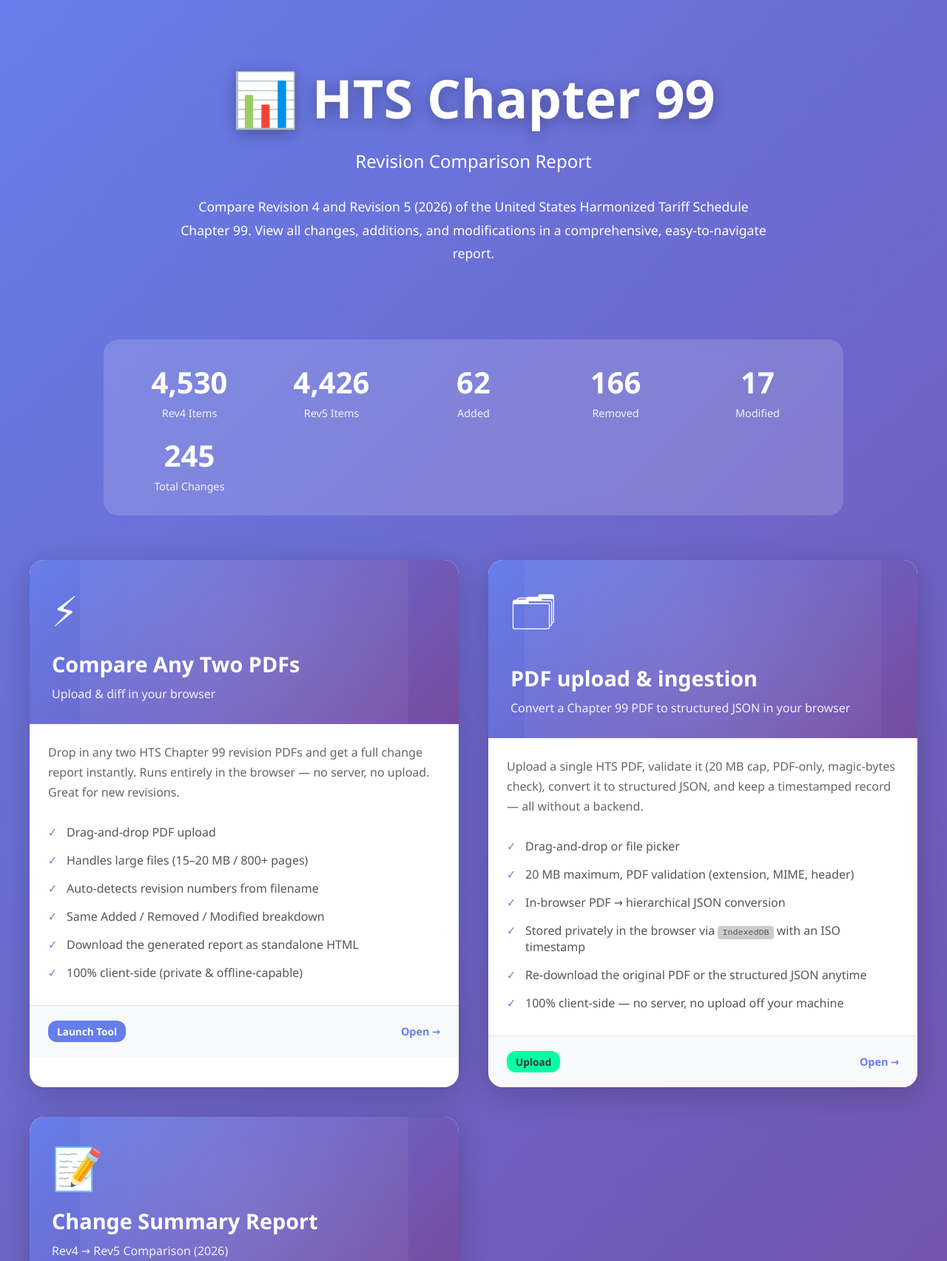
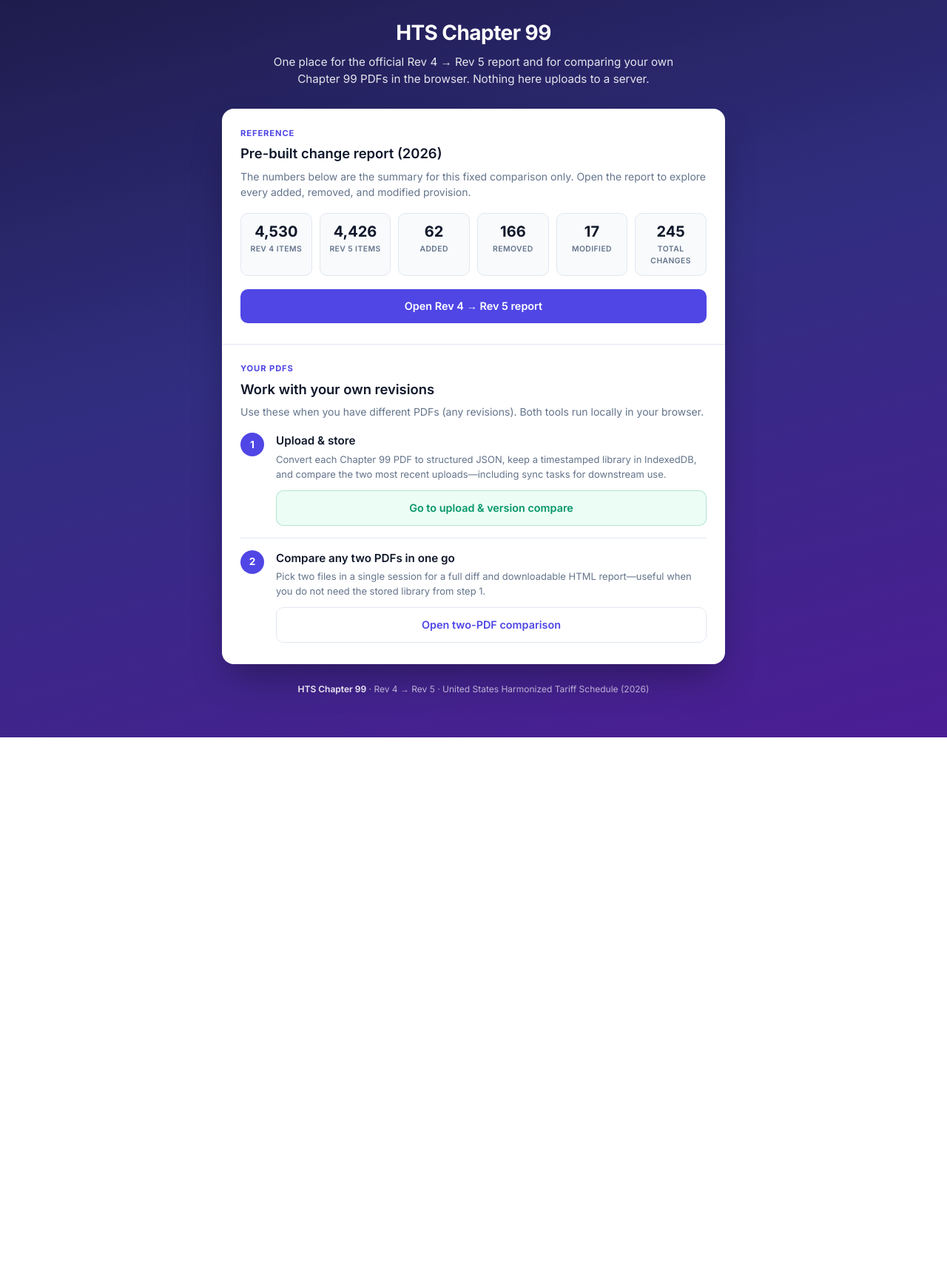
Before and after one commit to essashahid/comparison-tool, a plain HTML site: page index.html in a window 1280 px wide. Shown: the part 17-1722 px from the top of the page at 74% size. After the commit the page ends 1014 px from the top, so only its background shows below. Drawn offline with Linux system fonts and the light colour scheme.

Commit message:
refactor(hub): clearer index layout and workflow
Replace three disconnected cards with a single panel: tie Rev4→Rev5
stats to the pre-built report and present upload/compare as numbered
steps. Tighten copy and align typography with the rest of the app.

Made-with: Cursor

```diff
--- a/index.html
+++ b/index.html
@@ -3,429 +3,312 @@
 <head>
   <meta charset="UTF-8">
   <meta name="viewport" content="width=device-width, initial-scale=1.0">
-    <title>HTS Chapter 99: Visualization Hub</title>
+  <title>HTS Chapter 99 — Tools &amp; Reports</title>
+  <link href="https://fonts.googleapis.com/css2?family=Inter:wght@400;500;600;700&display=swap" rel="stylesheet">
   <style>
-        * {
-            margin: 0;
-            padding: 0;
-            box-sizing: border-box;
+    :root {
+      --bg0: #1e1b4b;
+      --bg1: #312e81;
+      --surface: #ffffff;
+      --surface2: #f8fafc;
+      --border: #e2e8f0;
+      --text: #0f172a;
+      --muted: #64748b;
+      --accent: #4f46e5;
+      --accent-hover: #4338ca;
+      --green: #059669;
+      --green-bg: #ecfdf5;
     }
 
+    * { margin: 0; padding: 0; box-sizing: border-box; }
+
     body {
-            font-family: 'Segoe UI', Tahoma, Geneva, Verdana, sans-serif;
-            background: linear-gradient(135deg, #667eea 0%, #764ba2 100%);
-            color: #333;
+      font-family: 'Inter', system-ui, sans-serif;
+      background: linear-gradient(165deg, var(--bg0) 0%, var(--bg1) 45%, #4c1d95 100%);
+      color: var(--text);
       min-height: 100vh;
-            padding: 20px;
+      line-height: 1.5;
     }
 
-        .container {
-            max-width: 1400px;
+    .page {
+      max-width: 720px;
+      margin: 0 auto;
+      padding: 40px 20px 56px;
+    }
+
+    .page-header {
+      text-align: center;
+      color: #fff;
+      margin-bottom: 28px;
+    }
+
+    .page-header h1 {
+      font-size: 1.75rem;
+      font-weight: 700;
+      letter-spacing: -0.02em;
+      margin-bottom: 8px;
+    }
+
+    .page-header .tagline {
+      font-size: 0.95rem;
+      opacity: 0.88;
+      max-width: 36em;
       margin: 0 auto;
     }
 
-        .hero {
-            text-align: center;
-            padding: 80px 20px 60px;
-            color: white;
+    /* Single connected column */
+    .hub {
+      background: var(--surface);
+      border-radius: 16px;
+      box-shadow: 0 25px 50px -12px rgba(0, 0, 0, 0.35);
+      overflow: hidden;
+      border: 1px solid rgba(255, 255, 255, 0.12);
     }
 
-        .hero h1 {
-            font-size: 4.5em;
-            margin-bottom: 20px;
-            text-shadow: 0 4px 20px rgba(0,0,0,0.3);
-            animation: fadeInDown 0.8s ease;
+    .hub-section {
+      padding: 24px 24px 28px;
+      border-bottom: 1px solid var(--border);
     }
 
-        .hero .subtitle {
-            font-size: 1.5em;
-            opacity: 0.95;
-            margin-bottom: 30px;
-            animation: fadeInUp 0.8s ease 0.2s both;
+    .hub-section:last-child {
+      border-bottom: none;
     }
 
-        .hero .description {
-            font-size: 1.1em;
-            opacity: 0.9;
-            max-width: 800px;
-            margin: 0 auto;
-            line-height: 1.8;
-            animation: fadeInUp 0.8s ease 0.4s both;
+    .section-label {
+      font-size: 0.7rem;
+      font-weight: 700;
+      text-transform: uppercase;
+      letter-spacing: 0.08em;
+      color: var(--accent);
+      margin-bottom: 6px;
     }
 
-        .stats-banner {
-            background: rgba(255,255,255,0.15);
-            backdrop-filter: blur(10px);
-            border-radius: 20px;
-            padding: 30px;
-            margin: 40px auto;
-            max-width: 1000px;
-            display: grid;
-            grid-template-columns: repeat(auto-fit, minmax(150px, 1fr));
-            gap: 20px;
-            animation: fadeInUp 0.8s ease 0.6s both;
+    .section-title {
+      font-size: 1.15rem;
+      font-weight: 600;
+      color: var(--text);
+      margin-bottom: 6px;
     }
 
-        .stat-item {
-            text-align: center;
-            color: white;
+    .section-lead {
+      font-size: 0.875rem;
+      color: var(--muted);
+      margin-bottom: 18px;
     }
 
-        .stat-value {
-            font-size: 2.5em;
-            font-weight: bold;
-            margin-bottom: 5px;
+    /* Stats tied to the built-in report */
+    .stats {
+      display: grid;
+      grid-template-columns: repeat(3, 1fr);
+      gap: 10px;
+      margin-bottom: 18px;
     }
 
-        .stat-label {
-            font-size: 0.9em;
-            opacity: 0.9;
-        }
-
-        .visualizations-grid {
-            display: grid;
-            grid-template-columns: repeat(auto-fit, minmax(500px, 1fr));
-            gap: 40px;
-            margin-top: 60px;
-            max-width: 800px;
-            margin-left: auto;
-            margin-right: auto;
-        }
-
-        .viz-card {
-            background: white;
-            border-radius: 20px;
-            padding: 0;
-            box-shadow: 0 10px 40px rgba(0,0,0,0.2);
-            transition: all 0.3s ease;
-            overflow: hidden;
-            cursor: pointer;
-            text-decoration: none;
-            color: inherit;
-            display: block;
-            animation: fadeInUp 0.8s ease both;
-        }
-
-        .viz-card:nth-child(1) { animation-delay: 0.1s; }
-        .viz-card:nth-child(2) { animation-delay: 0.2s; }
-        .viz-card:nth-child(3) { animation-delay: 0.3s; }
-        .viz-card:nth-child(4) { animation-delay: 0.4s; }
-        .viz-card:nth-child(5) { animation-delay: 0.5s; }
-
-        .viz-card:hover {
-            transform: translateY(-10px) scale(1.02);
-            box-shadow: 0 20px 60px rgba(0,0,0,0.3);
-        }
-
-        .card-header {
-            padding: 30px;
-            background: linear-gradient(135deg, #667eea 0%, #764ba2 100%);
-            color: white;
-            position: relative;
-            overflow: hidden;
-        }
-
-        .card-header::before {
-            content: '';
-            position: absolute;
-            top: -50%;
-            right: -50%;
-            width: 200%;
-            height: 200%;
-            background: radial-gradient(circle, rgba(255,255,255,0.1) 0%, transparent 70%);
-            animation: rotate 20s linear infinite;
-        }
-
-        .card-icon {
-            font-size: 3.5em;
-            margin-bottom: 15px;
-            display: block;
-        }
-
-        .card-title {
-            font-size: 1.8em;
-            font-weight: bold;
-            margin-bottom: 10px;
-            position: relative;
-            z-index: 1;
-        }
-
-        .card-subtitle {
-            font-size: 1em;
-            opacity: 0.9;
-            position: relative;
-            z-index: 1;
-        }
-
-        .card-body {
-            padding: 25px;
-        }
-
-        .card-description {
-            color: #666;
-            line-height: 1.7;
-            margin-bottom: 20px;
-        }
-
-        .card-features {
-            list-style: none;
-            padding: 0;
-        }
-
-        .card-features li {
-            padding: 8px 0;
-            color: #555;
-            position: relative;
-            padding-left: 25px;
-        }
-
-        .card-features li::before {
-            content: '✓';
-            position: absolute;
-            left: 0;
-            color: #667eea;
-            font-weight: bold;
-        }
-
-        .card-footer {
-            padding: 20px 25px;
-            background: #f8f9fa;
-            border-top: 1px solid #e0e0e0;
-            display: flex;
-            justify-content: space-between;
-            align-items: center;
-        }
-
-        .card-badge {
-            padding: 5px 12px;
-            border-radius: 12px;
-            font-size: 0.85em;
-            font-weight: bold;
-        }
-
-        .badge-primary {
-            background: #667eea;
-            color: white;
-        }
-
-        .badge-success {
-            background: #06ffa5;
-            color: #333;
-        }
-
-        .badge-warning {
-            background: #fee140;
-            color: #333;
-        }
-
-        .badge-info {
-            background: #4facfe;
-            color: white;
-        }
-
-        .badge-purple {
-            background: #9d4edd;
-            color: white;
-        }
-
-        .arrow-link {
-            color: #667eea;
-            font-weight: bold;
-            font-size: 0.9em;
-        }
-
-        .card-body code {
-            background: rgba(0,0,0,0.2);
-            padding: 2px 6px;
-            border-radius: 4px;
-            font-size: 0.9em;
-        }
-
-        .footer {
-            text-align: center;
-            padding: 60px 20px 40px;
-            color: white;
-            opacity: 0.9;
-        }
-
-        .footer p {
-            margin: 10px 0;
-            font-size: 1.1em;
-        }
-
-        @keyframes fadeInDown {
-            from {
-                opacity: 0;
-                transform: translateY(-30px);
-            }
-            to {
-                opacity: 1;
-                transform: translateY(0);
+    @media (min-width: 540px) {
+      .stats {
+        grid-template-columns: repeat(6, 1fr);
       }
     }
 
-        @keyframes fadeInUp {
-            from {
-                opacity: 0;
-                transform: translateY(30px);
-            }
-            to {
-                opacity: 1;
-                transform: translateY(0);
-            }
+    .stat {
+      background: var(--surface2);
+      border-radius: 10px;
+      padding: 12px 8px;
+      text-align: center;
+      border: 1px solid var(--border);
     }
 
-        @keyframes rotate {
-            from {
-                transform: rotate(0deg);
-            }
-            to {
-                transform: rotate(360deg);
-            }
+    .stat-val {
+      font-size: 1.25rem;
+      font-weight: 700;
+      color: var(--text);
+      line-height: 1.2;
     }
 
-        @media (max-width: 768px) {
-            .hero h1 {
-                font-size: 2.5em;
+    .stat-lbl {
+      font-size: 0.65rem;
+      font-weight: 600;
+      text-transform: uppercase;
+      letter-spacing: 0.04em;
+      color: var(--muted);
+      margin-top: 4px;
     }
 
-            .hero .subtitle {
-                font-size: 1.2em;
+    .btn {
+      display: inline-flex;
+      align-items: center;
+      justify-content: center;
+      gap: 8px;
+      padding: 12px 20px;
+      border-radius: 10px;
+      font-family: inherit;
+      font-size: 0.9rem;
+      font-weight: 600;
+      text-decoration: none;
+      border: none;
+      cursor: pointer;
+      transition: background 0.15s, transform 0.15s;
     }
 
-            .visualizations-grid {
-                grid-template-columns: 1fr;
+    .btn:active { transform: scale(0.98); }
+
+    .btn-primary {
+      background: var(--accent);
+      color: #fff;
+      width: 100%;
     }
+
+    .btn-primary:hover { background: var(--accent-hover); }
+
+    .btn-secondary {
+      background: var(--green-bg);
+      color: var(--green);
+      border: 1px solid rgba(5, 150, 105, 0.25);
+      width: 100%;
+    }
+
+    .btn-secondary:hover {
+      background: #d1fae5;
+    }
+
+    .btn-ghost {
+      background: transparent;
+      color: var(--accent);
+      border: 1px solid var(--border);
+      width: 100%;
+    }
+
+    .btn-ghost:hover {
+      background: var(--surface2);
+    }
+
+    /* Workflow steps */
+    .flow {
+      display: flex;
+      flex-direction: column;
+      gap: 0;
+    }
+
+    .flow-step {
+      display: grid;
+      grid-template-columns: auto 1fr;
+      gap: 14px 16px;
+      padding: 16px 0;
+      border-bottom: 1px solid var(--border);
+      align-items: start;
+    }
+
+    .flow-step:last-child {
+      border-bottom: none;
+      padding-bottom: 0;
+    }
+
+    .flow-step:first-child {
+      padding-top: 0;
+    }
+
+    .step-num {
+      width: 32px;
+      height: 32px;
+      border-radius: 50%;
+      background: var(--accent);
+      color: #fff;
+      font-size: 0.85rem;
+      font-weight: 700;
+      display: flex;
+      align-items: center;
+      justify-content: center;
+      flex-shrink: 0;
+    }
+
+    .step-body h3 {
+      font-size: 0.95rem;
+      font-weight: 600;
+      margin-bottom: 4px;
+    }
+
+    .step-body p {
+      font-size: 0.8125rem;
+      color: var(--muted);
+      margin-bottom: 12px;
+    }
+
+    .footnote {
+      text-align: center;
+      font-size: 0.75rem;
+      color: rgba(255, 255, 255, 0.65);
+      margin-top: 24px;
+      line-height: 1.6;
+    }
+
+    .footnote strong {
+      color: rgba(255, 255, 255, 0.9);
+      font-weight: 600;
     }
   </style>
 </head>
 <body>
-    <div class="container">
-        <div class="hero">
-            <h1>📊 HTS Chapter 99</h1>
-            <p class="subtitle">Revision Comparison Report</p>
-            <p class="description">
-                Compare Revision 4 and Revision 5 (2026) of the United States
-                Harmonized Tariff Schedule Chapter 99. View all changes, additions,
-                and modifications in a comprehensive, easy-to-navigate report.
+  <div class="page">
+    <header class="page-header">
+      <h1>HTS Chapter 99</h1>
+      <p class="tagline">
+        One place for the official Rev&nbsp;4 → Rev&nbsp;5 report and for comparing your own Chapter&nbsp;99 PDFs in the browser. Nothing here uploads to a server.
       </p>
+    </header>
+
+    <main class="hub" aria-label="Tools and reports">
+      <section class="hub-section" aria-labelledby="report-heading">
+        <div class="section-label">Reference</div>
+        <h2 id="report-heading" class="section-title">Pre-built change report (2026)</h2>
+        <p class="section-lead">
+          The numbers below are the summary for this fixed comparison only. Open the report to explore every added, removed, and modified provision.
+        </p>
+        <div class="stats" role="group" aria-label="Rev 4 versus Rev 5 summary">
+          <div class="stat"><div class="stat-val">4,530</div><div class="stat-lbl">Rev 4 items</div></div>
+          <div class="stat"><div class="stat-val">4,426</div><div class="stat-lbl">Rev 5 items</div></div>
+          <div class="stat"><div class="stat-val">62</div><div class="stat-lbl">Added</div></div>
+          <div class="stat"><div class="stat-val">166</div><div class="stat-lbl">Removed</div></div>
+          <div class="stat"><div class="stat-val">17</div><div class="stat-lbl">Modified</div></div>
+          <div class="stat"><div class="stat-val">245</div><div class="stat-lbl">Total changes</div></div>
         </div>
+        <a class="btn btn-primary" href="hts_meeting_report.html">Open Rev 4 → Rev 5 report</a>
+      </section>
 
-        <div class="stats-banner">
-            <div class="stat-item">
-                <div class="stat-value">4,530</div>
-                <div class="stat-label">Rev4 Items</div>
-            </div>
-            <div class="stat-item">
-                <div class="stat-value">4,426</div>
-                <div class="stat-label">Rev5 Items</div>
-            </div>
-            <div class="stat-item">
-                <div class="stat-value">62</div>
-                <div class="stat-label">Added</div>
-            </div>
-            <div class="stat-item">
-                <div class="stat-value">166</div>
-                <div class="stat-label">Removed</div>
-            </div>
-            <div class="stat-item">
-                <div class="stat-value">17</div>
-                <div class="stat-label">Modified</div>
-            </div>
-            <div class="stat-item">
-                <div class="stat-value">245</div>
-                <div class="stat-label">Total Changes</div>
+      <section class="hub-section" aria-labelledby="your-pdfs-heading">
+        <div class="section-label">Your PDFs</div>
+        <h2 id="your-pdfs-heading" class="section-title">Work with your own revisions</h2>
+        <p class="section-lead">
+          Use these when you have different PDFs (any revisions). Both tools run locally in your browser.
+        </p>
+
+        <div class="flow">
+          <div class="flow-step">
+            <span class="step-num" aria-hidden="true">1</span>
+            <div class="step-body">
+              <h3>Upload &amp; store</h3>
+              <p>
+                Convert each Chapter&nbsp;99 PDF to structured JSON, keep a timestamped library in IndexedDB, and compare the two most recent uploads—including sync tasks for downstream use.
+              </p>
+              <a class="btn btn-secondary" href="upload.html">Go to upload &amp; version compare</a>
             </div>
           </div>
+          <div class="flow-step">
+            <span class="step-num" aria-hidden="true">2</span>
+            <div class="step-body">
+              <h3>Compare any two PDFs in one go</h3>
+              <p>
+                Pick two files in a single session for a full diff and downloadable HTML report—useful when you do not need the stored library from step&nbsp;1.
+              </p>
+              <a class="btn btn-ghost" href="compare.html">Open two-PDF comparison</a>
+            </div>
+          </div>
+        </div>
+      </section>
+    </main>
 
-        <div class="visualizations-grid" style="max-width: 1200px;">
-            <a href="compare.html" class="viz-card">
-                <div class="card-header">
-                    <span class="card-icon">⚡</span>
-                    <div class="card-title">Compare Any Two PDFs</div>
-                    <div class="card-subtitle">Upload & diff in your browser</div>
-                </div>
-                <div class="card-body">
-                    <p class="card-description">
-                        Drop in any two HTS Chapter 99 revision PDFs and get a full
-                        change report instantly. Runs entirely in the browser — no
-                        server, no upload. Great for new revisions.
-                    </p>
-                    <ul class="card-features">
-                        <li>Drag-and-drop PDF upload</li>
-                        <li>Handles large files (15–20 MB / 800+ pages)</li>
-                        <li>Auto-detects revision numbers from filename</li>
-                        <li>Same Added / Removed / Modified breakdown</li>
-                        <li>Download the generated report as standalone HTML</li>
-                        <li>100% client-side (private & offline-capable)</li>
-                    </ul>
-                </div>
-                <div class="card-footer">
-                    <span class="card-badge badge-primary">Launch Tool</span>
-                    <span class="arrow-link">Open →</span>
-                </div>
-            </a>
-            <a href="upload.html" class="viz-card">
-                <div class="card-header">
-                    <span class="card-icon">🗂</span>
-                    <div class="card-title">PDF upload &amp; ingestion</div>
-                    <div class="card-subtitle">Convert a Chapter 99 PDF to structured JSON in your browser</div>
-                </div>
-                <div class="card-body">
-                    <p class="card-description">
-                        Upload a single HTS PDF, validate it (20 MB cap, PDF-only,
-                        magic-bytes check), convert it to structured JSON, and keep a
-                        timestamped record — all without a backend.
-                    </p>
-                    <ul class="card-features">
-                        <li>Drag-and-drop or file picker</li>
-                        <li>20 MB maximum, PDF validation (extension, MIME, header)</li>
-                        <li>In-browser PDF → hierarchical JSON conversion</li>
-                        <li>Stored privately in the browser via <code>IndexedDB</code> with an ISO timestamp</li>
-                        <li>Re-download the original PDF or the structured JSON anytime</li>
-                        <li>100% client-side — no server, no upload off your machine</li>
-                    </ul>
-                </div>
-                <div class="card-footer">
-                    <span class="card-badge badge-success">Upload</span>
-                    <span class="arrow-link">Open →</span>
-                </div>
-            </a>
-            <a href="hts_meeting_report.html" class="viz-card">
-                <div class="card-header">
-                    <span class="card-icon">📝</span>
-                    <div class="card-title">Change Summary Report</div>
-                    <div class="card-subtitle">Rev4 → Rev5 Comparison (2026)</div>
-                </div>
-                <div class="card-body">
-                    <p class="card-description">
-                        A comprehensive report highlighting all provisions that changed between
-                        Revision 4 and Revision 5 (2026). View added, removed, and modified items
-                        with side-by-side text comparison.
-                    </p>
-                    <ul class="card-features">
-                        <li>Summary statistics dashboard</li>
-                        <li>Expandable cards with old vs new text</li>
-                        <li>Filter by change type (Added/Removed/Modified)</li>
-                        <li>Search by path or content</li>
-                        <li>Print-friendly layout</li>
-                        <li>Export functionality</li>
-                    </ul>
-                </div>
-                <div class="card-footer">
-                    <span class="card-badge badge-success">View Report</span>
-                    <span class="arrow-link">Open →</span>
-                </div>
-            </a>
-        </div>
-
-        <div class="footer">
-            <p><strong>HTS Chapter 99: Revision 4 → Revision 5</strong></p>
-            <p>United States Harmonized Tariff Schedule - 2026 Editions</p>
-            <p style="margin-top: 20px; font-size: 0.9em; opacity: 0.8;">
-                Created with comprehensive analysis and creative visualization tools
-            </p>
-        </div>
+    <footer class="footnote">
+      <p><strong>HTS Chapter 99</strong> · Rev 4 → Rev 5 · United States Harmonized Tariff Schedule (2026)</p>
+    </footer>
   </div>
 </body>
 </html>
```
Lines whose indentation alone changed are shown as unchanged.
